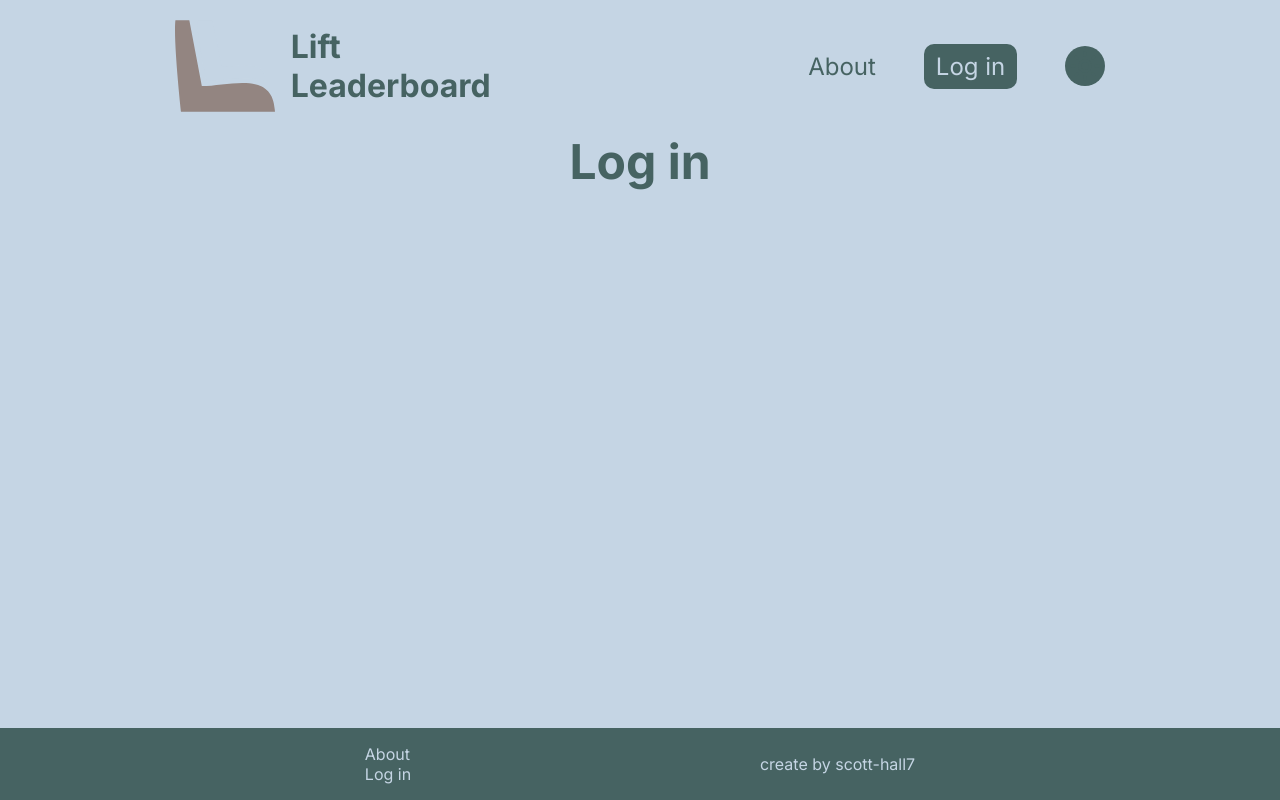
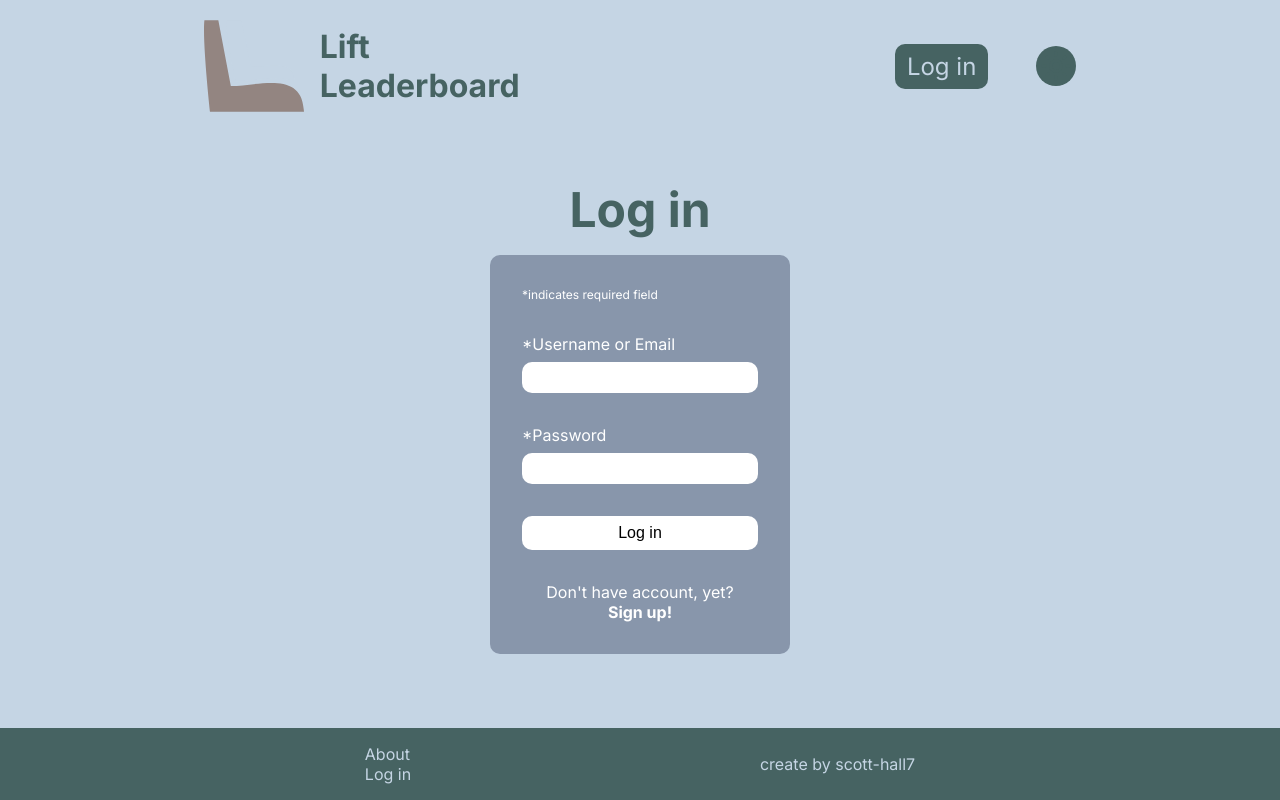
Before and after one commit to scott-hall7/lift-leaderboard, a Next.js app: page /login in a window 1280 px wide. Built offline with nearby package versions, Linux system fonts and the light colour scheme.

Commit message:
adding login

```diff
--- /dev/null
+++ b/app/(account)/login/page.module.css
@@ -0,0 +1,53 @@
+.loginPage {
+    display: flex;
+    flex-direction: column;
+    align-items: center;
+    padding: 3rem 0 4rem 0;
+
+    gap: 1rem;
+}
+
+.loginForm {
+    display: flex;
+    flex-direction: column;
+
+    width: 300px;
+    padding: 2rem;
+    border-radius: 10px;
+    box-shadow: 0 0 10px w;
+    background-color: rgb(136, 150, 171);
+    color: white;
+    gap: 2rem;
+}
+
+.loginDiv {
+    display: flex;
+    flex-direction: column;
+    width: 100%;
+    gap: 0.5rem;
+}
+
+.loginInput {
+    border-radius: 10px;
+    border: none;
+    padding: 0.5rem 0.75rem;
+    width: 100%;
+
+    color: black;
+    background-color: white;
+}
+
+.loginButton {
+    border-radius: 10px;
+    border: none;
+    padding: 0.5rem 0.75rem;
+    font-size: 1rem;
+}
+
+.signUpText {
+    text-align: center;
+}
+
+.requiredFieldText {
+    font-size: .75rem;
+}
--- /dev/null
+++ b/app/(account)/login/page.tsx
@@ -0,0 +1,38 @@
+/* eslint-disable react/no-unescaped-entities */
+import styles from './page.module.css'
+import Link from 'next/link'
+
+export default function LogIn() {
+    return (
+      <div className={styles.loginPage}>
+        <h1>
+            Log in
+        </h1>
+        <form className={styles.loginForm}>
+          <p className={styles.requiredFieldText}>*indicates required field</p>
+          <div className={styles.loginDiv}>
+            <label htmlFor="username">*Username or Email</label>
+            <input
+              id="username"
+              name="username"
+              type="text"
+              className={styles.loginInput}
+              required
+              />
+          </div>
+          <div className={styles.loginDiv}>
+            <label htmlFor="password">*Password</label>
+            <input
+              id="password"
+              name="password"
+              type="password"
+              className={styles.loginInput}
+              required
+            />
+          </div>
+          <button type='submit' className={styles.loginButton}>Log in</button>
+          <p className={styles.signUpText}>Don't have account, yet?<br/><b><Link href="/signup">Sign up!</Link></b></p>
+        </form>
+      </div>
+    )
+  }
--- a/app/globals.css
+++ b/app/globals.css
@@ -1,9 +1,9 @@
 :root {
   --max-width: 1100px;
   --border-radius: 12px;
-  --font-mono: ui-monospace, Menlo, Monaco, 'Cascadia Mono', 'Segoe UI Mono',
-    'Roboto Mono', 'Oxygen Mono', 'Ubuntu Monospace', 'Source Code Pro',
-    'Fira Mono', 'Droid Sans Mono', 'Courier New', monospace;
+  --font-mono: ui-monospace, Menlo, Monaco, "Cascadia Mono", "Segoe UI Mono",
+    "Roboto Mono", "Oxygen Mono", "Ubuntu Monospace", "Source Code Pro",
+    "Fira Mono", "Droid Sans Mono", "Courier New", monospace;
 }
 
 * {
@@ -24,6 +24,11 @@ body {
 
   background-color: rgb(197, 213, 228);
   color: rgb(70, 99, 98);
+}
+
+[data-theme="dark"] body {
+  background-color: rgb(70, 99, 98);
+  color: rgb(197, 213, 228);
 }
 
 a {
@@ -53,7 +58,7 @@ button:hover {
   transform: scale(1.05);
 }
 
-[data-theme='dark'] body {
-  background-color: rgb(70, 99, 98);
-  color: rgb(197, 213, 228);
+form button {
+  background-color: white;
+  color: black;
 }
--- a/app/login/page.tsx
+++ /dev/null
@@ -1,7 +0,0 @@
-export default function LogIn() {
-    return (
-      <h1>
-          Log in
-      </h1>
-    )
-  }
--- a/app/page.module.css
+++ b/app/page.module.css
@@ -24,7 +24,6 @@
   color: rgb(197, 213, 228);
 }
 
-
 [data-theme='dark'] .getStartedButton {
   background-color: rgb(147, 133, 129);
   color: rgb(197, 213, 228);
--- a/components/Header.tsx
+++ b/components/Header.tsx
@@ -13,7 +13,7 @@ import { useState, useEffect } from 'react'
 
 const Header = () => {
     const [mounted, setMounted] = useState(false)
-    const { theme, setTheme } = useTheme()
+    const {theme, setTheme} = useTheme()
 
     useEffect(() => {
         setMounted(true)
@@ -29,20 +29,18 @@ const Header = () => {
 
     return (
         <header className={styles.mainHeader}>
-            <div className={styles.navLeft}>
+            <Link href="/" className={styles.navLeft}>
                 <Image
                     src={theme === 'light' ? lightLogo : darkLogo}
                     alt="lift leaderboard logo"
                     height={100}
                     width={100}
+                    className={styles.logo}
                 />
-                <Link href="/"><h2>Lift<br/>Leaderboard</h2></Link>
-            </div>
+                <h2>Lift<br/>Leaderboard</h2>
+            </Link>
             <nav className={styles.navRight}>
                 <ul>
-                    <li>
-                        <Link href="/about">About</Link>
-                    </li>
                     <li>
                         <Link href="/login" className={styles.loginLink}>Log in</Link>
                     </li>
--- a/components/header.module.css
+++ b/components/header.module.css
@@ -2,7 +2,6 @@
     display: flex;
     justify-content: space-around;
     align-items: center;
-
     padding: 1rem;
 }
 
@@ -20,6 +19,7 @@
 .navRight ul {
     display: flex;
     align-items: center;
+    justify-content: space-evenly;
     gap: 3rem;
 
     font-size: 1.5rem;
@@ -33,15 +33,10 @@
     background-color: rgb(70, 99, 98);
 }
 
-.loginLink:hover {
-    transform: scale(1.2);
-}
-
 [data-theme='dark'] .loginLink {
     background-color: rgb(197, 213, 228);
     color: rgb(70, 99, 98);
 }
-
 
 .themeButton {
     display: flex;
@@ -54,15 +49,31 @@
     background-color: rgb(70, 99, 98);
 }
 
-
-
 [data-theme='dark'] .themeButton {
     background-color: rgb(197, 213, 228);
 }
 
 @media (max-width: 700px) {
     .mainHeader {
-        flex-direction: column;
         gap: 2rem;
     }
+
+    .logo {
+        display: none;
+    }
+
+    .navLeft {
+        display: flex;
+        flex-direction: column;
+    }
+
+    .navLeft h2 {
+        font-size: 1.5rem;
+    }
+
+    .navRight ul {
+        display: flex;
+        font-size: 1rem;
+        gap: 1rem;
+    }
 }
--- a/package.json
+++ b/package.json
@@ -9,6 +9,8 @@
     "lint": "next lint"
   },
   "dependencies": {
+    "@supabase/auth-helpers-nextjs": "^0.7.4",
+    "@supabase/supabase-js": "^2.33.2",
     "@types/node": "20.5.9",
     "@types/react": "18.2.21",
     "@types/react-dom": "18.2.7",
```
Also changed, not shown: app/(account)/signup/page.tsx (added, +13 -0 lines), app/countries/page.tsx (added, +16 -0 lines), app/page.tsx (+4 -3 lines), public/menu.svg (added), 1 other file (tests, documents, lock files or other folders).
